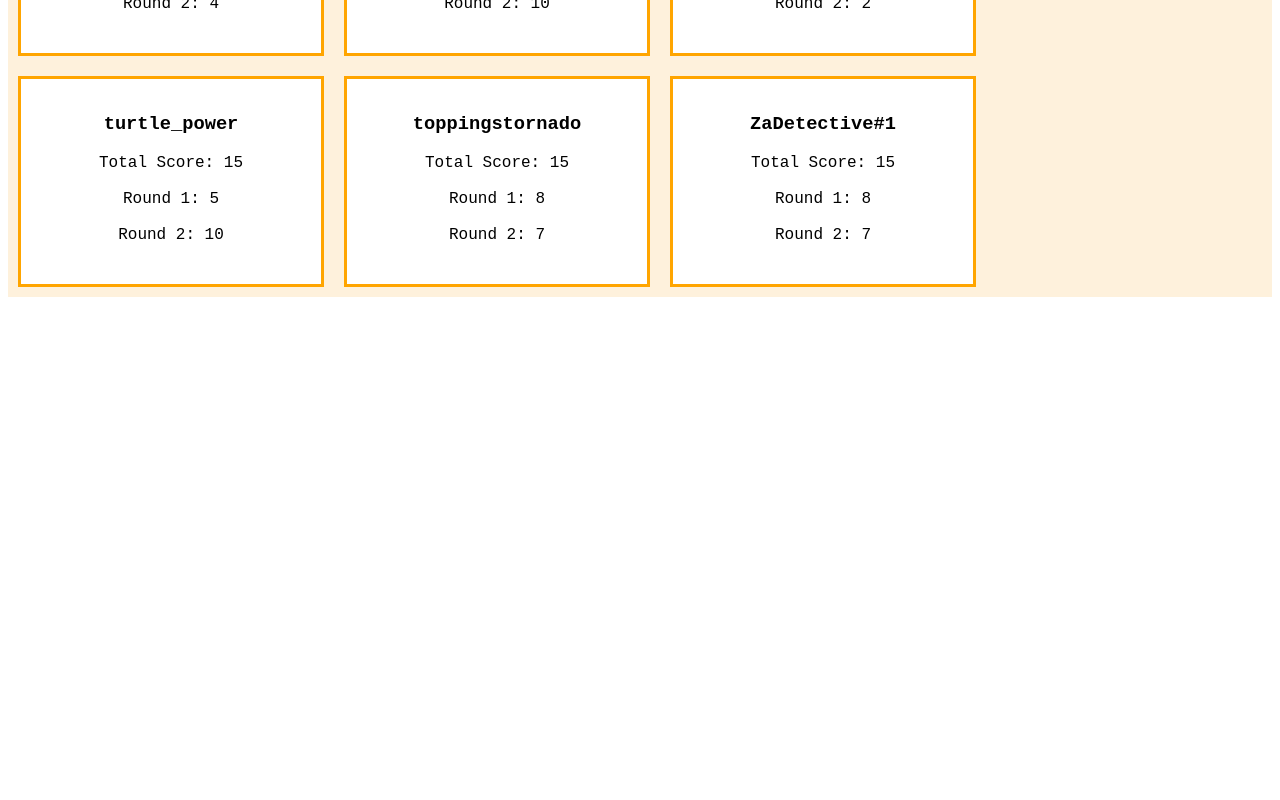
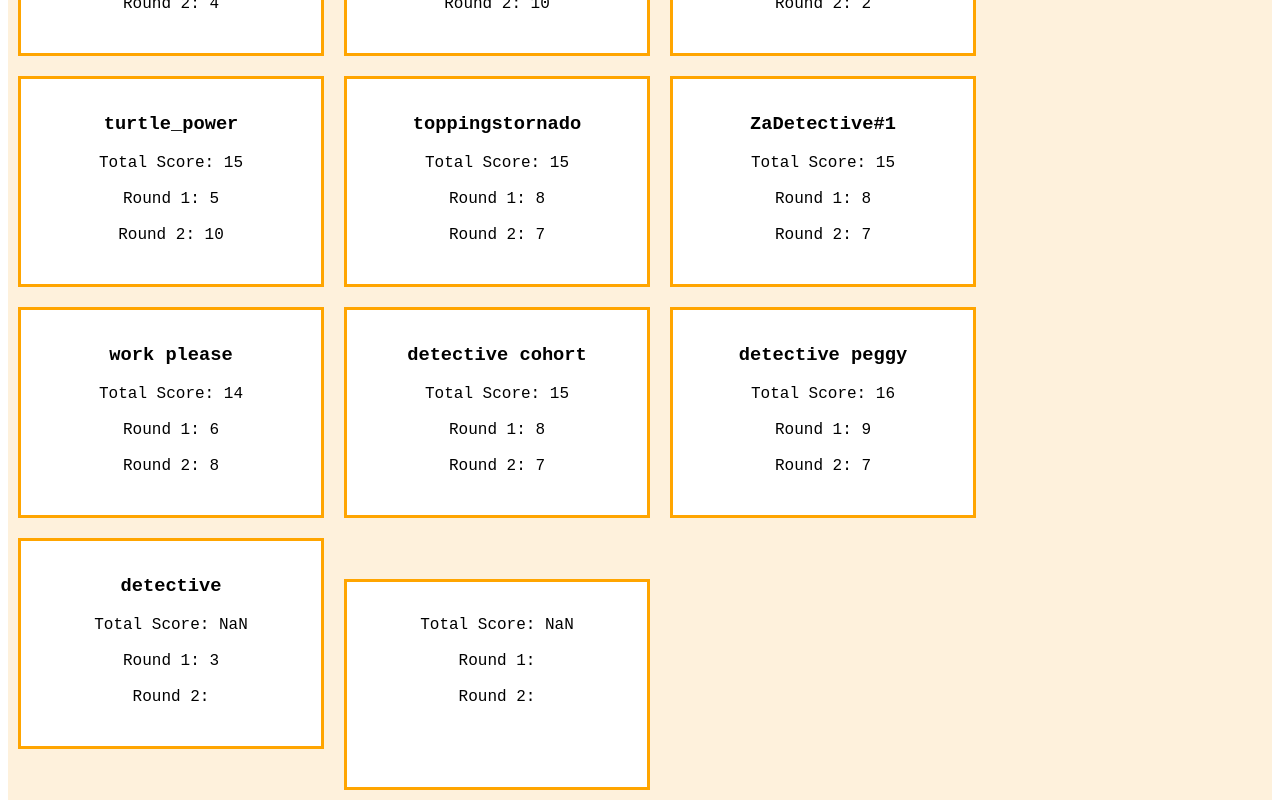
Before and after one commit to stephbertram/phase-2-project-slice-sleuth, a React (Vite) app: page /scores in a window 1280 px wide. Shown: the part 842-1642 px from the top of the page. Before the commit the page ends 1139 px from the top, so only its background shows below. Built offline with nearby package versions, Linux system fonts and the light colour scheme; data requests are answered from the project's data file.

Commit message:
fixed form

```diff
--- a/db.json
+++ b/db.json
@@ -213,6 +213,36 @@
       "username": "ZaDetective#1",
       "score1": "8",
       "score2": "7"
+    },
+    {
+      "id": "f9c2f42c-9d41-4c07-8be4-8fb8451e156f",
+      "username": "work please",
+      "score1": 6,
+      "score2": 8
+    },
+    {
+      "id": "f3457a86-818d-4622-baa4-5647ecf266b7",
+      "username": "detective cohort",
+      "score1": 8,
+      "score2": 7
+    },
+    {
+      "id": "52840d39-b655-4f40-a54c-ea39877b18ff",
+      "username": "detective peggy",
+      "score1": 9,
+      "score2": 7
+    },
+    {
+      "id": "d1108e98-54b7-407d-a1f3-6237cabb5177",
+      "username": "detective",
+      "score1": 3,
+      "score2": ""
+    },
+    {
+      "id": "9cb9a914-86ed-4143-982c-f719cd5be224",
+      "username": "  ",
+      "score1": "",
+      "score2": ""
     }
   ]
 }
--- a/src/Components/SignUp.jsx
+++ b/src/Components/SignUp.jsx
@@ -1,7 +1,7 @@
 import { useState, useContext } from 'react';
 import { v4 as uuidv4 } from "uuid";
 import { UsersContext } from '../context/UsersProvider'
-import { Link } from 'react-router-dom';
+import { useNavigate } from 'react-router-dom';
 import {object, string} from 'yup'
 
 
@@ -17,6 +17,7 @@ function SignUp() {
   const [formData, setFormData] = useState(initialState)
   const [error, setError] = useState("")
   const {handleAddUser} = useContext(UsersContext)
+  const navigate = useNavigate()
 
     const usernameSchema = object().shape({
       username: string().required('Username is required!')
@@ -35,6 +36,7 @@ function SignUp() {
         })
           .then(resp => resp.json())
           .then(newUser => handleAddUser(newUser))
+          .then(() => navigate("/quiz"))
           .catch(err => setError(err.message))
       ).catch(yupError => setError(yupError.message))
     }
@@ -61,7 +63,7 @@ function SignUp() {
                 <input className='input' id="username" type="text" name="username" placeholder="Username" value={formData.username} onChange={handleChange}/>
               </div>
               <div className="button-container">
-                <button className='submit-button'><Link to={"/quiz"}>Submit</Link></button>
+                <button className='submit-button'>Submit</button>
               </div>
             </form>
           </div>
--- a/src/context/UsersProvider.jsx
+++ b/src/context/UsersProvider.jsx
@@ -19,8 +19,9 @@ const UsersProvider = ({ children }) => {
     }, [])
 
     const handleAddUser = (createdUser) => {
+        setCurrentUser(createdUser)
         setUsers(currentUserList => [createdUser, ...currentUserList])
-        setCurrentUser(createdUser)
+
     }
 
     const updateUser = (updatedUser) => {
--- a/src/pages/Quiz.jsx
+++ b/src/pages/Quiz.jsx
@@ -32,7 +32,7 @@ const Quiz = () => {
 
   //! Fetching of our Pizza database
   useEffect(() => {
-    if(!currentUser || currentUser === ''){
+    if(!currentUser){
       toast.error('You must create an username first')
       navigateToHome("/")
     }
```
